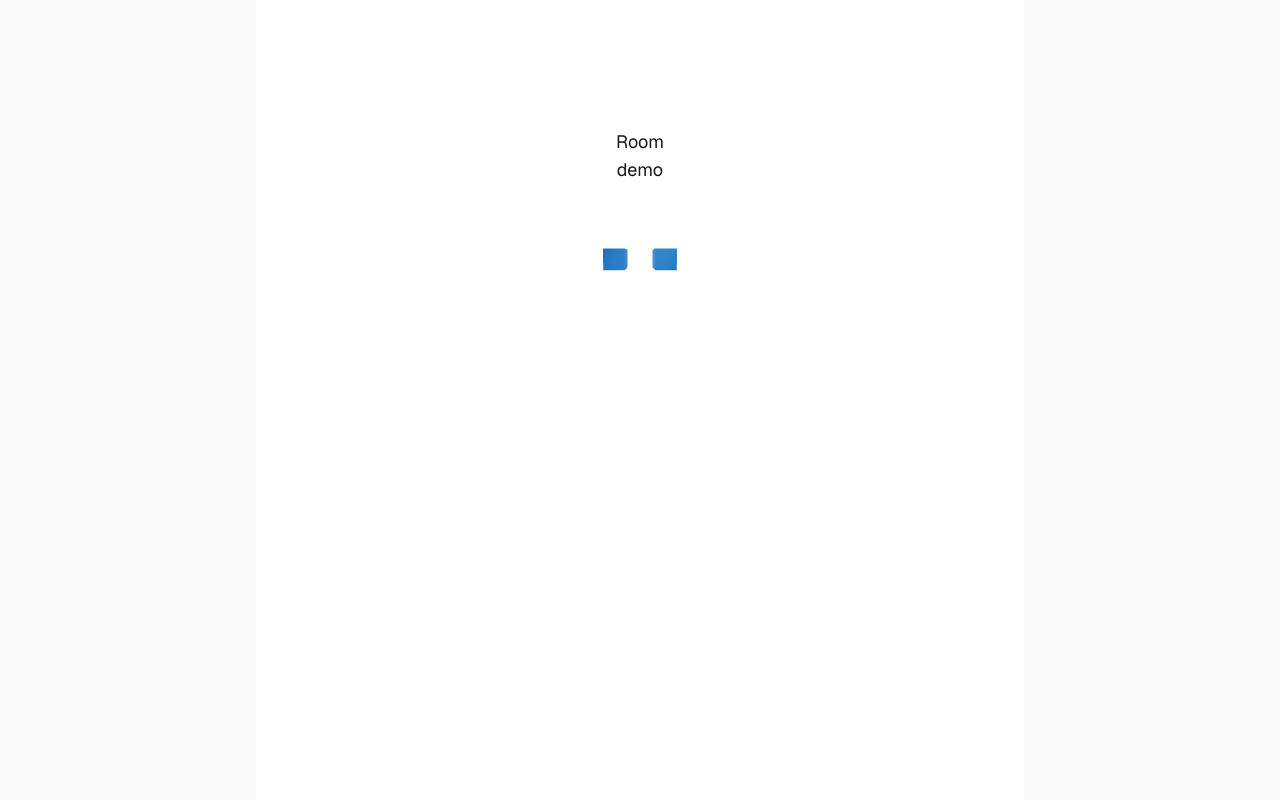
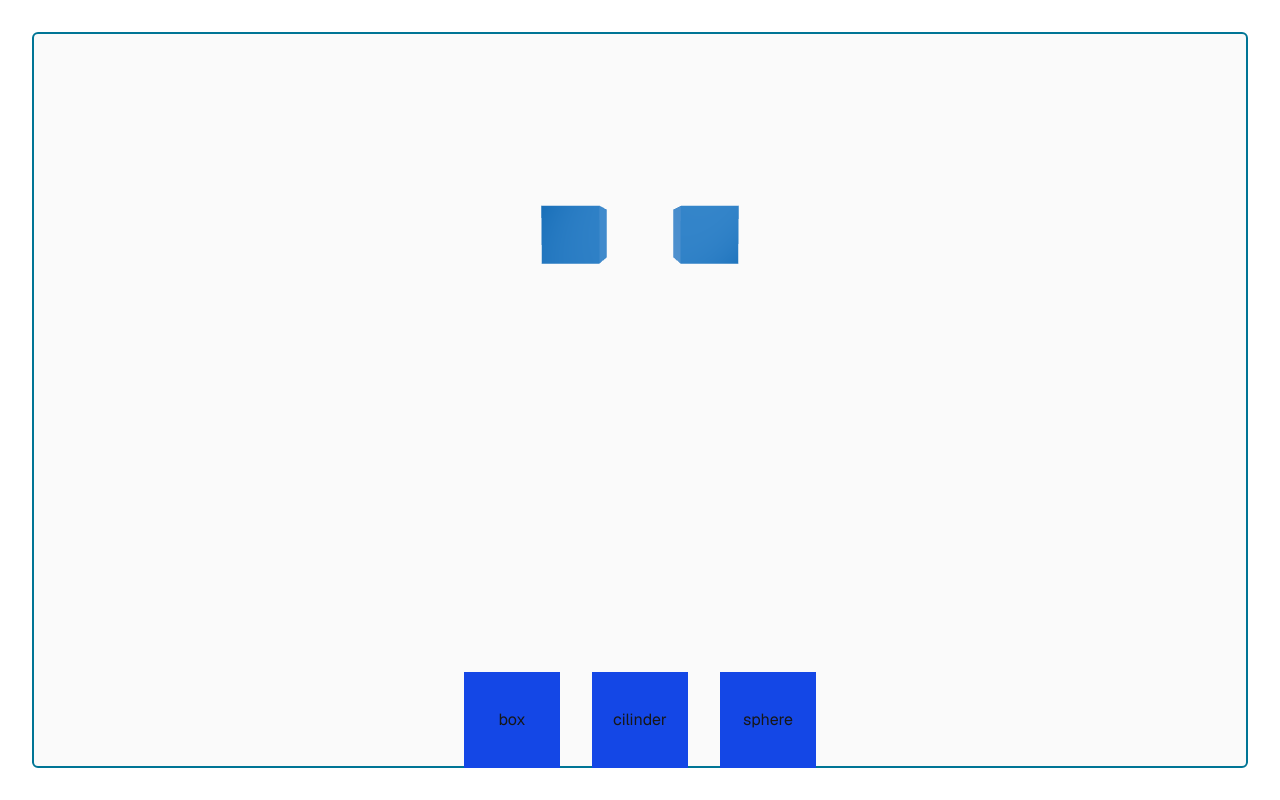
Before and after one commit to alexkhalevine/polypad.ink, a Next.js app in the folder apps/web/: page /room/1 in a window 1280 px wide. Built offline with nearby package versions, Linux system fonts and the light colour scheme.

Commit message:
added some base layout

```diff
--- /dev/null
+++ b/apps/web/app/components/menu.tsx
@@ -0,0 +1,28 @@
+const menuItems = [
+  {
+    name: "box",
+    color: "bg-blue-700",
+  },
+  {
+    name: "cilinder",
+    color: "bg-blue-700",
+  },
+  {
+    name: "sphere",
+    color: "bg-blue-700",
+  },
+];
+export const Menu = () => {
+  return (
+    <div className="flex gap-8">
+      {menuItems.map((item) => (
+        <div
+          key={item.name}
+          className={`flex justify-center items-center w-24 h-24 ${item.color} hover:scale-110 transition-transform cursor-pointer`}
+        >
+          {item.name}
+        </div>
+      ))}
+    </div>
+  );
+};
--- a/apps/web/app/layout.tsx
+++ b/apps/web/app/layout.tsx
@@ -31,7 +31,7 @@ export default function RootLayout({
       lang="en"
       className={`${geistSans.variable} ${geistMono.variable} h-full antialiased`}
     >
-      <body className="min-h-full flex flex-col">{children}</body>
+      <body className="min-h-full flex flex-col p-8">{children}</body>
     </html>
   );
 }
--- a/apps/web/app/room/[id]/_client/room.tsx
+++ b/apps/web/app/room/[id]/_client/room.tsx
@@ -2,6 +2,7 @@ import * as THREE from "three";
 import React, { useRef, useState } from "react";
 import { Canvas, useFrame } from "@react-three/fiber";
 import { ThreeElements } from "@react-three/fiber";
+import { Menu } from "@/app/components/menu";
 
 function Box(props: ThreeElements["mesh"]) {
   const meshRef = useRef<THREE.Mesh>(null!);
@@ -26,9 +27,12 @@ function Box(props: ThreeElements["mesh"]) {
 
 export const Room = () => {
   return (
-    <>
-      <h1 className="text-center w-full text-lg">demo</h1>
-      <Canvas>
+    <div>
+      <div className="flex justify-center w-auto">
+        <Canvas
+          style={{ width: "1000px", height: "400px" }}
+          id="main-drawing-area"
+        >
           <ambientLight intensity={Math.PI / 2} />
           <spotLight
             position={[10, 10, 10]}
@@ -37,10 +41,21 @@ export const Room = () => {
             decay={0}
             intensity={Math.PI}
           />
-        <pointLight position={[-10, -10, -10]} decay={0} intensity={Math.PI} />
+          <pointLight
+            position={[-10, -10, -10]}
+            decay={0}
+            intensity={Math.PI}
+          />
           <Box position={[-1.2, 0, 0]} />
           <Box position={[1.2, 0, 0]} />
         </Canvas>
-    </>
+      </div>
+
+      <div className="flex justify-center w-full">
+        <div className="absolute bottom-8 h-24 flex justify-center items-center ">
+          <Menu />
+        </div>
+      </div>
+    </div>
   );
 };
--- a/apps/web/app/room/[id]/page.tsx
+++ b/apps/web/app/room/[id]/page.tsx
@@ -4,13 +4,12 @@ import { Room } from "./_client/room";
 
 function RoomPage() {
   return (
-    <div className="flex flex-col flex-1 items-center justify-center bg-zinc-50 font-sans dark:bg-black">
-      <main className="flex flex-1 w-full max-w-3xl flex-col items-center py-32 px-16 bg-white dark:bg-black sm:items-start">
-        <h1 className="text-center w-full text-lg">Room</h1>
+    <div className="border-2 border-cyan-700 rounded-md flex flex-col flex-1 bg-zinc-50 font-sans dark:bg-black overflow-hidden">
+      <main>
         <Room />
       </main>
     </div>
-  )
+  );
 }
 
 export default RoomPage;
```
Also changed, not shown: apps/web/app/assets/3d-shape-3d-sphere-geometric-geometry-round-shape-2-svgrepo-com.svg (added), apps/web/app/assets/box-minimalistic-svgrepo-com.svg (added). Lines whose indentation alone changed are shown as unchanged.
